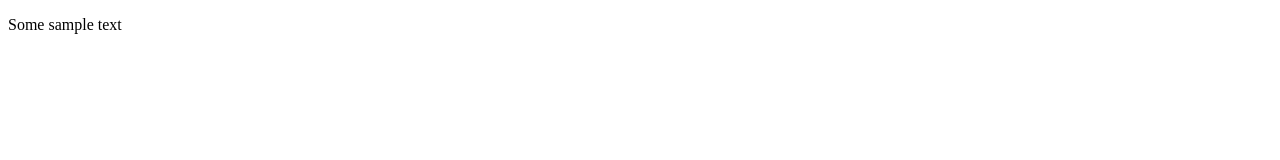
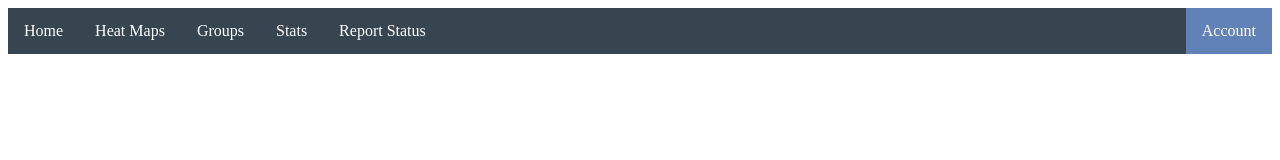
Before and after one commit to ychan05/swen-101-website, a plain HTML site: page account.html in a window 1280 px wide. Drawn offline with Linux system fonts and the light colour scheme.

Commit message:
add navbar

```diff
--- a/account.html
+++ b/account.html
@@ -2,9 +2,19 @@
 <html lang="en">
     <head>
         <title>COVID Radar</title>
+        <link href="structure.css" rel="stylesheet" type="text/css">
     </head>
 
     <body>
-        <p>Some sample text</p>
+        <nav class="navbar">
+            <ul>
+                <li><a href="home.html">Home</a></li>
+                <li><a href="heatmaps.html">Heat Maps</a></li>
+                <li><a href="groups.html">Groups</a></li>
+                <li><a href="statistics.html">Stats</a></li>
+                <li><a href="reportstatus.html">Report Status</a></li>
+                <li class="active" style="float:right"><a href="account.html">Account</a></li>
+              </ul>
+        </nav>
     </body>
 </html>
--- a/structure.css
+++ b/structure.css
@@ -51,3 +51,34 @@ button > a {
     font-size: 18px;
     color: black;
 }
+
+.navbar {
+    display:contents;
+}
+.navbar ul {
+    list-style-type: none;
+    margin: 0;
+    padding: 0;
+    overflow: hidden;
+    background-color: #36454F;
+    width: 100%;
+  }
+
+.navbar li {
+    float: left;
+}
+.navbar li a {
+    display: block;
+    text-align: center;
+    padding: 14px 16px;
+    text-decoration: none;
+    color: white;
+  }
+
+.navbar li a:hover {
+    background-color: #A9A9A9;
+  }
+
+  .active {
+    background-color: #6082B6;
+  }
```
Also changed, not shown: groups.html (+11 -1 lines), heatmaps.html (+11 -1 lines), home.html (+11 -1 lines), reportstatus.html (+11 -1 lines), statistics.html (+11 -1 lines).
